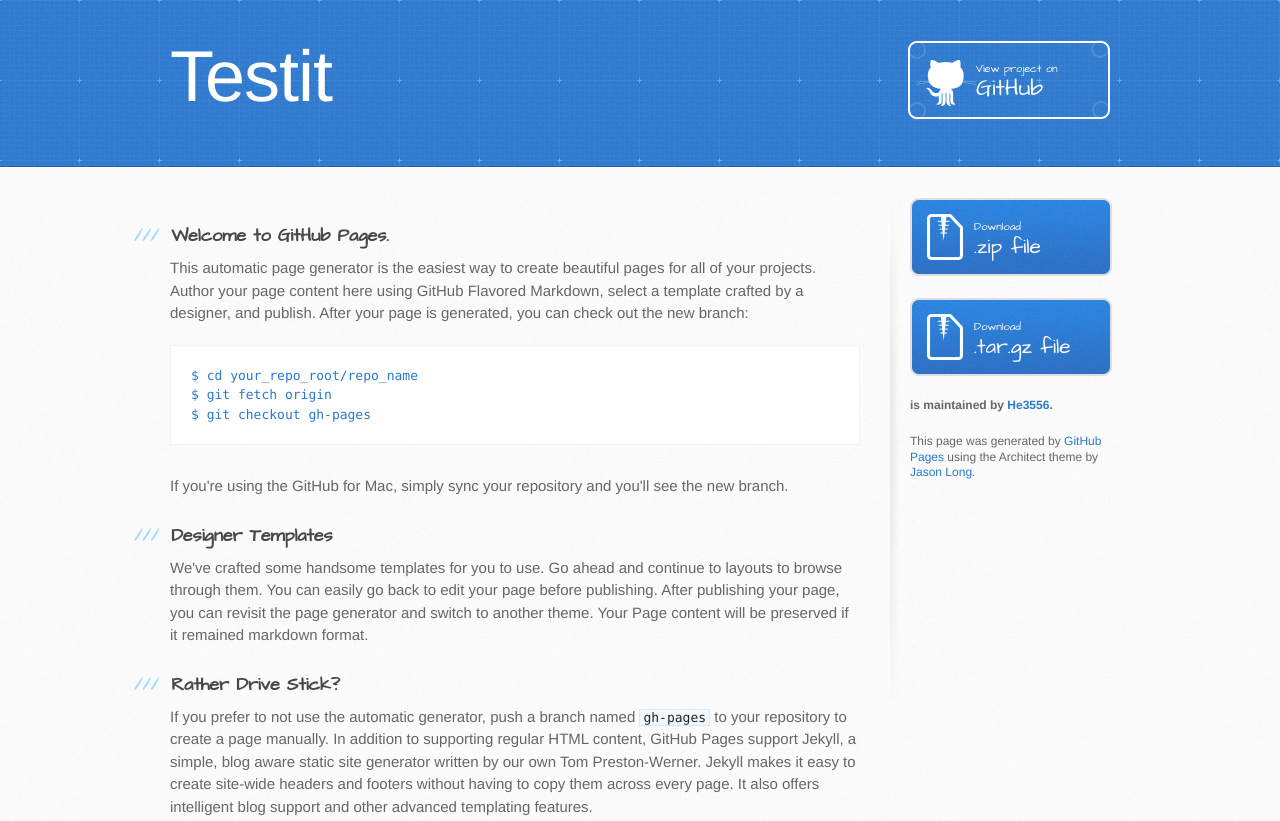
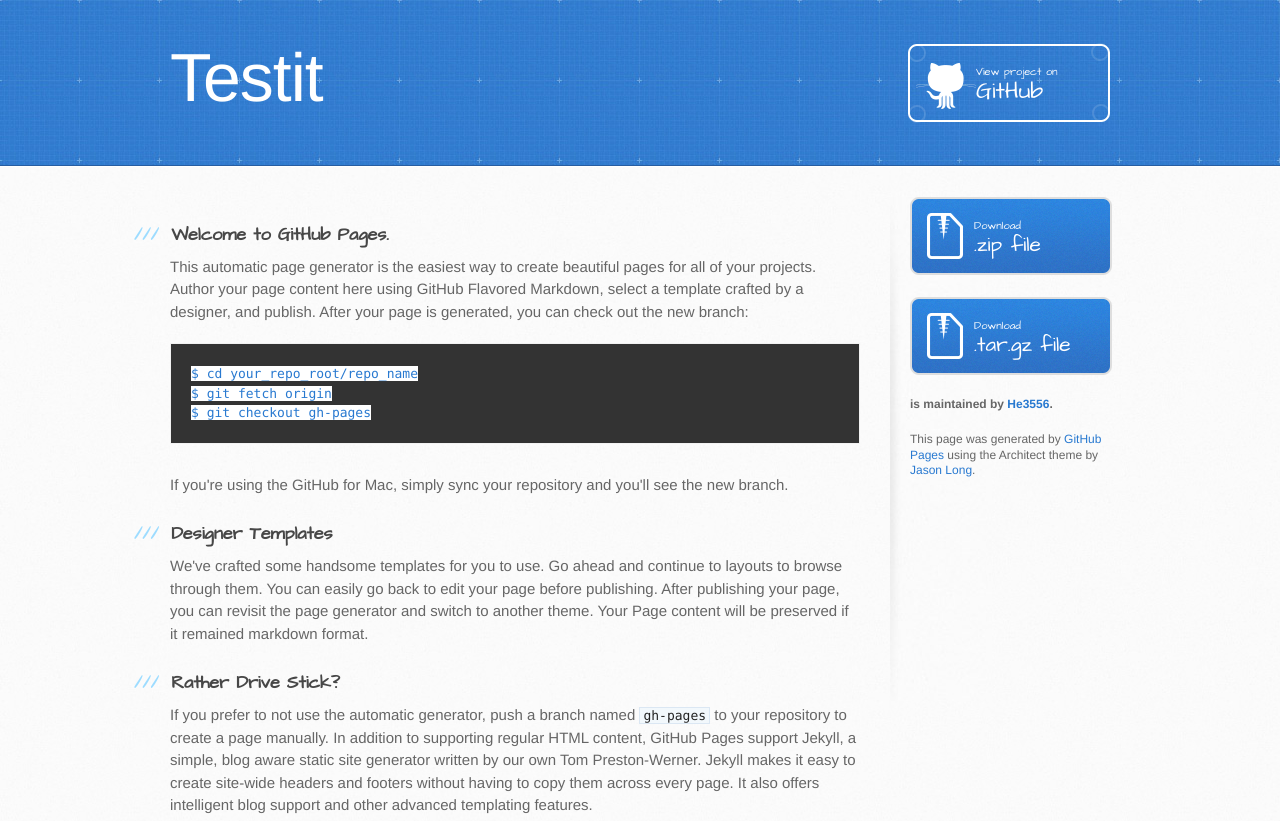
Before and after one commit to He3556/testit, a plain HTML site: page index.html in a window 1280 px wide. Shown: the top 821 px of the page. Drawn offline with Linux system fonts and the light colour scheme.

Commit message:
Update stylesheet.css

```diff
--- a/stylesheets/stylesheet.css
+++ b/stylesheets/stylesheet.css
@@ -64,7 +64,7 @@ a:hover {
 }
 
 header {
-  padding-top: 40px;
+  padding-top: 43px;
   padding-bottom: 40px;
   font-family: 'Helvetica', 'Helvetica Neue', Helvetica, Arial, serif;
   background: #2e7bcf url(../images/header-bg.jpg) 0 0 repeat-x;
@@ -73,7 +73,7 @@ header {
 
 header h1 {
   letter-spacing: -1px;
-  font-size: 72px;
+  font-size: 68px;
   color: #fff;
   line-height: 1;
   margin-bottom: 0.2em;
@@ -172,7 +172,7 @@ code {
 
 pre {
   padding: 20px;
-  background: #fff;
+  background: #333;
   text-shadow: none;
   overflow: auto;
   border: solid 1px #f2f2f2;
```
